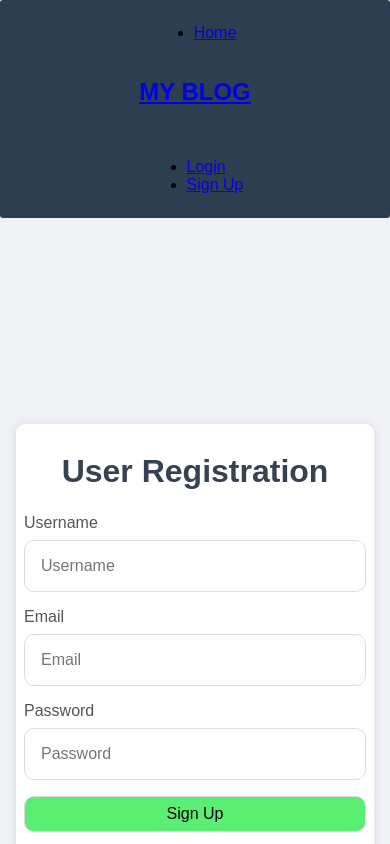
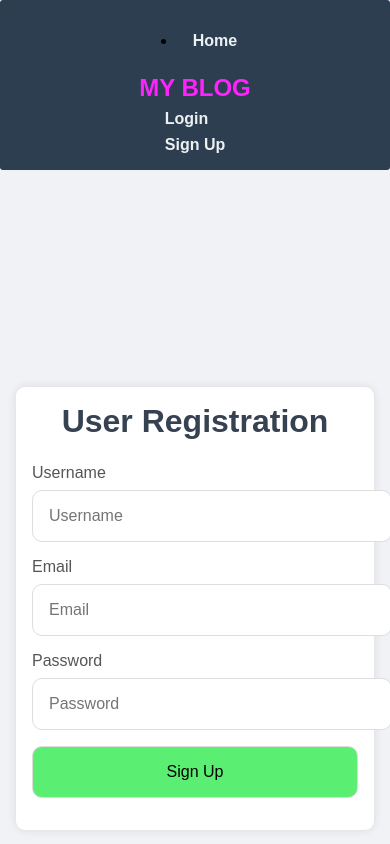
Before and after one commit to Wairioko/myblog-frontend, a React (Create React App) app: page /signup in a window 390 px wide. Shown: the top 844 px of the page. Built offline with nearby package versions, Linux system fonts and the light colour scheme.

Commit message:
css update

```diff
--- a/src/index.css
+++ b/src/index.css
@@ -3,21 +3,13 @@ body {
   margin: 0;
   padding: 0;
   font-family: Arial, sans-serif;
-  background-color: #f0f2f5;
-  box-sizing: border-box; /* Ensures padding and borders are included in width/height */
+  box-sizing: border-box;
 }
 
-/* Apply box-sizing globally to include padding and border in element width */
-*,
-*::before,
-*::after {
-  box-sizing: inherit;
-}
-
-/* Navigation Bar */
+/* Navbar */
 nav {
   background-color: #2c3e50;
-  padding: 1rem 2rem;
+  padding: 1rem;
   border-radius: 3px;
   display: flex;
   align-items: center;
@@ -25,9 +17,81 @@ nav {
   flex-wrap: wrap;
 }
 
-/* Other styles... */
+.nav-left, .nav-right {
+  display: flex;
+  align-items: center;
+}
 
-/* Login Page */
+.nav-center {
+  flex: 1;
+  display: flex;
+  justify-content: center;
+}
+
+nav h1 {
+  color: #f2f;
+  font-weight: bold;
+  margin: 0;
+  text-align: center;
+}
+
+.nav-right ul {
+  list-style-type: none;
+  margin: 0;
+  padding: 0;
+  display: flex;
+  gap: 1rem;
+}
+
+.nav-right li {
+  margin: 0;
+}
+
+nav a {
+  color: #ecf0f1;
+  text-decoration: none;
+  font-weight: bold;
+  transition: color 0.3s ease;
+  padding: 0.5rem 1rem;
+}
+
+nav a:hover {
+  color: #3498db;
+}
+
+nav button {
+  background-color: #e74c3c;
+  color: white;
+  border: none;
+  padding: 0.5rem 1rem;
+  border-radius: 4px;
+  cursor: pointer;
+  transition: background-color 0.3s ease;
+  font-weight: bold;
+}
+
+nav button:hover {
+  background-color: #c0392b;
+}
+
+/* Responsive Adjustments for Navbar */
+@media (max-width: 768px) {
+  nav {
+    flex-direction: column;
+    align-items: center;
+  }
+
+  nav h1 {
+    padding-left: 0;
+  }
+
+  .nav-right ul {
+    flex-direction: column;
+    gap: 0.5rem;
+  }
+}
+
+/* Login and Signup Pages */
 .login-page, .signup-page {
   display: flex;
   align-items: center;
@@ -62,7 +126,15 @@ nav {
 .login-form input[type="password"],
 .signup-form input[name="username"],
 .signup-form input[name="email"],
-.signup-form input[name="password"],
+.signup-form input[name="password"] {
+  width: 100%;
+  padding: 1rem;
+  margin-bottom: 1rem;
+  border: 1px solid #ddd;
+  border-radius: 10px;
+  font-size: 1rem;
+}
+
 .login-form input[type="submit"],
 .signup-form input[type="submit"] {
   width: 100%;
@@ -70,14 +142,9 @@ nav {
   margin-bottom: 1rem;
   border: 1px solid #ddd;
   border-radius: 10px;
-  font-size: 1rem;
-  transition: border-color 0.3s ease;
-  box-sizing: border-box; /* Ensures form fields respect width */
-}
-
-.login-form input[type="submit"],
-.signup-form input[type="submit"] {
   background-color: #5aee73;
+  font-size: medium;
+  font-weight: 400;
 }
 
 .login-form input[type="submit"]:hover,
@@ -85,49 +152,29 @@ nav {
   background-color: #51e89d;
 }
 
-/* Blog Creation */
+/* Blog Creation and Update */
 .create-blog, .update-blog {
-  display: block;
-  padding: 2rem;
+  display: flex;
+  justify-content: center;
+  align-items: center;
+  padding: 1rem;
   background-color: #f0f2f5;
-  border-radius: 20px;
 }
 
 .create-blog-form, .update-blog-form {
   background-color: white;
-  padding: 2rem;
+  padding: 1.5rem;
   border-radius: 20px;
   box-shadow: 0 0 10px rgba(0, 0, 0, 0.1);
   width: 100%;
   max-width: 500px;
-  margin: 0 auto;
-}
-
-.create-blog-form h1, .update-blog-form h1 {
-  text-align: center;
-}
-
-.create-blog-form label, .update-blog-form label {
-  display: block;
-  margin-bottom: 0.5rem;
-  color: #555;
-}
-
-.create-blog-form input, .update-blog-form input,
-.create-blog-form textarea, .update-blog-form textarea {
-  width: 100%;
-  padding: 1rem;
-  margin-bottom: 1rem;
-  border: 1px solid #ddd;
-  border-radius: 10px;
-  font-size: 1rem;
-  transition: border-color 0.3s ease;
-  box-sizing: border-box; /* Ensures form fields respect width */
 }
 
 .create-blog-form input[type="submit"],
 .update-blog-form input[type="submit"] {
   width: 100%;
+  padding: 1rem;
+  border-radius: 10px;
   background-color: #5aee73;
 }
 
@@ -142,17 +189,11 @@ nav {
 }
 
 .blog-preview {
-  margin-bottom: 2rem;
+  margin-bottom: 1.5rem;
   padding: 1rem;
   border-radius: 10px;
   box-shadow: 0 0 10px rgba(203, 16, 228, 0.801);
   background-color: white;
-  text-decoration: none; /* Remove underline from blog preview */
-}
-
-.blog-preview a {
-  text-decoration: none; /* Ensure any links within preview aren't underlined */
-  color: inherit; /* Maintain color inheritance */
 }
 
 .blog-preview:hover {
@@ -161,120 +202,55 @@ nav {
   transition: all 0.3s ease;
 }
 
-.blog-post {
-  max-width: 800px;
-  margin: 0 auto;
+/* Responsive Adjustments for Blog Preview */
+@media (max-width: 768px) {
+  .blogs-content {
     padding: 1rem;
-  font-family: Arial, sans-serif;
-  line-height: 1.6;
-  color: #333;
   }
 
-.blog-post h1 {
-  font-size: 2em;
-  margin-bottom: 10px;
-  color: #2c3e50;
+  .blog-preview {
+    margin-bottom: 1rem;
+  }
 }
 
-.blog-post .author {
-  font-style: italic;
-  color: #48d9e4;
-  margin-bottom: 10px;
-}
-
-.blog-post .description {
-  font-weight: bold;
-  font-size: 1.1em;
-  margin-bottom: 10px;
-  color: #34495e;
-}
-
-.blog-post .content {
-  text-align: justify;
-}
-
-/* Profile */
+/* Profile Page */
 .profile-container {
-  max-width: 600px;
-  margin: 0 auto;
-  padding: 20px;
+  padding: 1rem;
   background-color: #f9f9f9;
   border-radius: 10px;
-  box-shadow: 0 4px 8px rgba(0, 0, 0, 0.1);
-  text-align: center;
-}
-
-.profile-header {
-  font-size: 1.5rem;
-  color: #333;
-  margin-bottom: 20px;
-}
-
-.profile-info {
-  font-size: 1.2rem;
-  color: #555;
-}
-
-.profile-info p {
-  margin: 10px 0;
-}
-
-/* Media Queries */
-@media (max-width: 768px) {
-  nav {
-    padding: 1rem;
-    flex-direction: column;
-  }
-
-  .nav-center {
-    margin-bottom: 1rem;
-  }
-
-  nav h1 {
-    padding-left: 0;
-  }
-
-  .nav-right ul {
-    flex-direction: column;
-    gap: 0.5rem;
-  }
-
-  .login-form, .signup-form, .create-blog-form, .update-blog-form {
-    padding: 1rem;
   max-width: 100%;
 }
 
-  .profile-container {
+/* Image Adjustments */
+.image-large {
+  width: 100%;
+  height: auto;
+}
+
+.image-inline {
+  width: 100%;
+  height: auto;
+  display: block;
+  margin: 20px auto;
+}
+
+/* Additional Global Styles */
+h1, h2, h3, h4, h5, h6 {
+  margin: 0 0 1rem;
+  font-weight: bold;
+}
+
+p {
+  margin: 0 0 1rem;
+}
+
+/* Responsive Adjustments */
+@media (max-width: 768px) {
+  .login-form, .signup-form {
     padding: 1rem;
   }
 
-  .blog-post {
+  .create-blog-form, .update-blog-form {
     padding: 1rem;
   }
 }
-
-@media (max-width: 480px) {
-  nav {
-    padding: 0.5rem;
-  }
-
-  .login-form, .signup-form, .create-blog-form, .update-blog-form {
-    padding: 0.5rem;
-  }
-
-  .login-form input[type="submit"],
-  .signup-form input[type="submit"],
-  .create-blog-form input[type="submit"],
-  .update-blog-form input[type="submit"] {
-    padding: 0.5rem;
-  }
-
-  .blog-post h1 {
-    font-size: 1.5em;
-  }
-
-  .blog-post .description,
-  .blog-post .author {
-    margin-bottom: 5px;
-  }
-}
```
Lines whose indentation alone changed are shown as unchanged.
